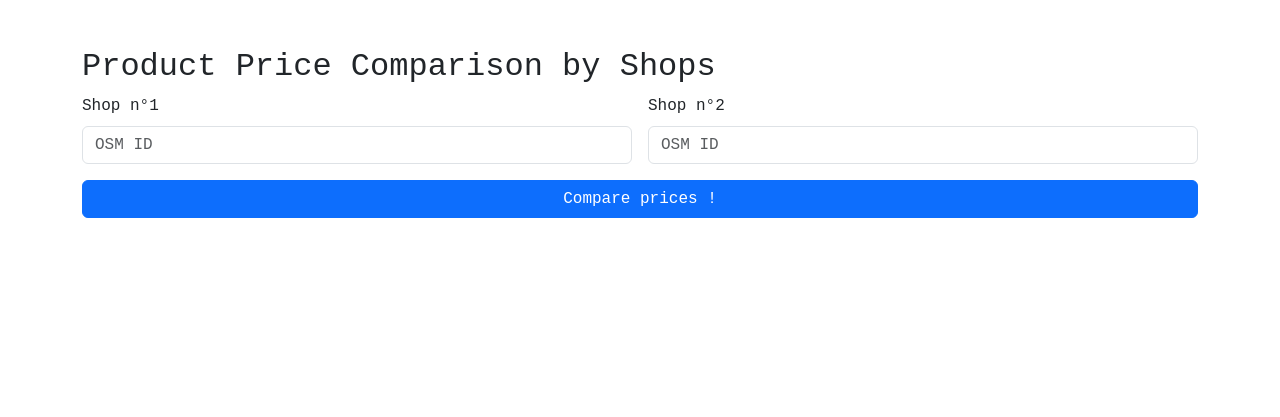
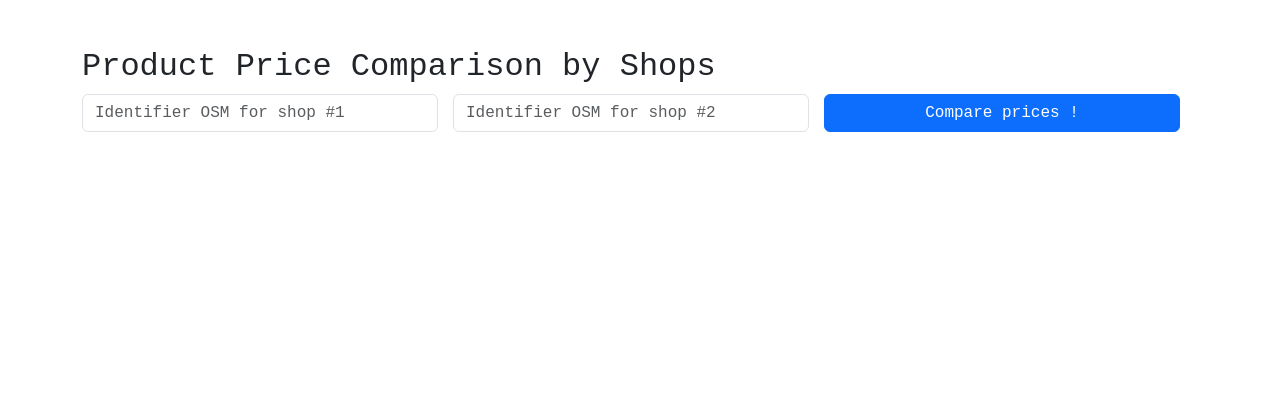
Before and after one commit to qloridant/shop_prices_comparaison, a Django app: page / in a window 1280 px wide. Shown: the part 56-473 px from the top of the page. Run offline with Django 5.2, Linux system fonts and the light colour scheme; data that the repository does not hold is empty; some libraries are stand-ins or nearby versions.

Commit message:
Maj front

```diff
--- a/main/templates/main/shop_summary.html
+++ b/main/templates/main/shop_summary.html
@@ -46,12 +46,9 @@
             font-size: 0.9em;
             font-weight: bold;               /* Bold product names */
         }
-        .barcode {
+        .barcode .shop-id{
             font-size: 0.8em;                /* Smaller barcode text */
             color: #555;                     /* Grey color for barcode */
-        }
-        .shop-id {
-            font-size: 0.8em;                /* Smaller shop ID text */
         }
         .cheapest {
             color: green;
@@ -67,16 +64,14 @@
         <h2>Product Price Comparison by Shops</h2>
 
         <!-- Form for entering shop ID -->
-        <form action="" method="get" class="row g-3">
-            <div class="col-md-6">
-                <label class="form-label">Shop n°1</label>
-                <input class="form-control" name="osm_id_shop_1" placeholder="OSM ID">
+        <form action="" method="get" class="input-group row g-3">
+            <div class="col-md-4">
+                <input class="form-control" name="osm_id_shop_1" placeholder="Identifier OSM for shop #1">
             </div>
-            <div class="col-md-6">
-                <label class="form-label">Shop n°2</label>
-                <input class="form-control" name="osm_id_shop_2" placeholder="OSM ID">
+            <div class="col-md-4">
+                <input class="form-control" name="osm_id_shop_2" placeholder="Identifier OSM for shop #2">
             </div>
-            <div class="col-12">
+            <div class="col-md-4">
                 <button type="submit" class="w-100 btn btn-primary">Compare prices !</button>
             </div>
             </form>
@@ -85,16 +80,15 @@
     {% if products %}
     <div class="container mt-5">
         {% load dict_utils %}
-
+        {% if shop_products_summary %}
+        <div class="receipt-item mt-4">
+        # Number of lines: {{ shop_products_summary.len }}
+        </div>
+        {% endif %}
 
         <table class="table table-hover mt-4 receipt">
             <thead>
-                {% if shop_products_summary %}
-                <tr>
-                    <th>Number of lines </th>
-                    <th>{{ shop_products_summary.len }}</th>
-                </tr>
-                {% endif %}
+
                 <tr>
                     <th>Shops</th>
                     <th></th>
```
